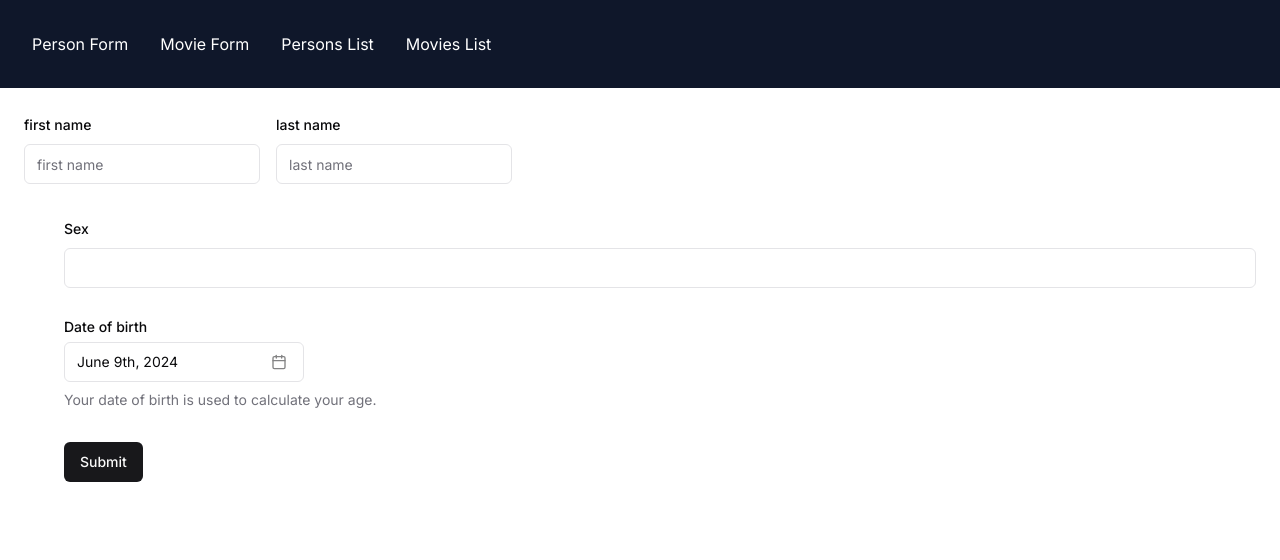
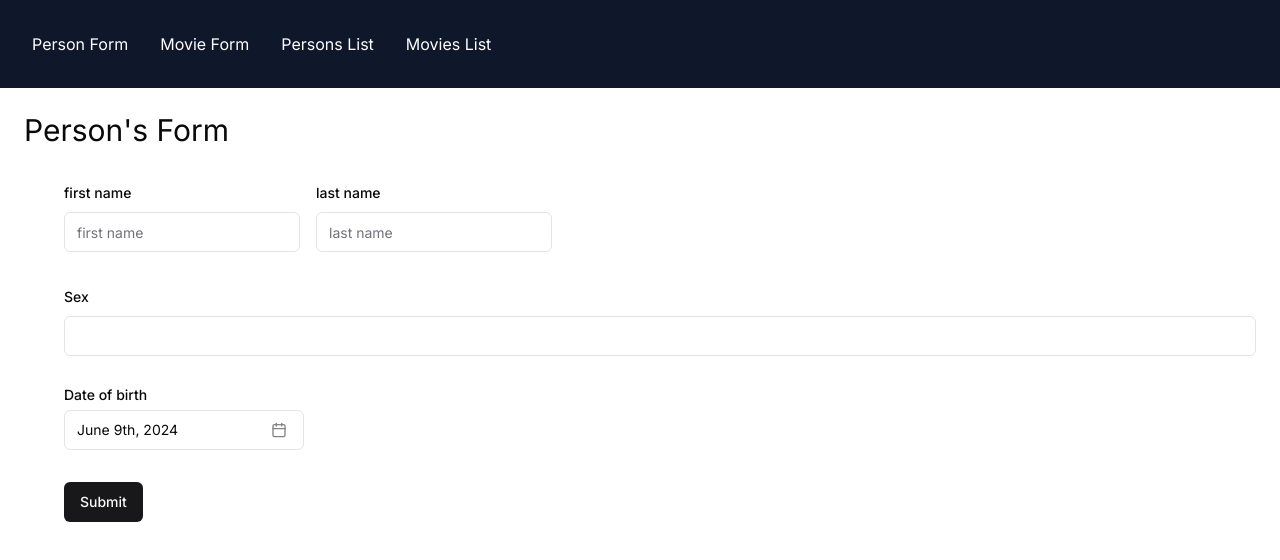
Before and after one commit to Molina-Q/next-ts-ghibli, a Next.js app: page /persons in a window 1280 px wide. Shown: the top 560 px of the page. Built offline with nearby package versions, Linux system fonts and the light colour scheme.

Commit message:
refactor: Added css to titles and minor changes

```diff
--- a/app/movies/list/page.tsx
+++ b/app/movies/list/page.tsx
@@ -3,13 +3,13 @@ import { db } from '@/lib/db';
 import { PrismaClient } from '@prisma/client';
 import React from 'react'
 
-const ListPersons = async () => {
+const ListMovies = async () => {
 
   const movies = await db.movie.findMany();
 
   return (
     <div>
-      <h1 className='text-3xl mx-auto'>List of Movies</h1>
+      <h1 className='text-3xl'>List of Movies</h1>
 
       <div className='flex flex-wrap gap-4 p-12'>
         {movies.map((movie) => (
@@ -44,4 +44,4 @@ const ListPersons = async () => {
   )
 }
 
-export default ListPersons;
+export default ListMovies;
--- a/app/movies/page.tsx
+++ b/app/movies/page.tsx
@@ -96,6 +96,8 @@ export default function Movie() {
   return (
     <Form {...form} >
       <form onSubmit={form.handleSubmit(onSubmit)} className="space-y-8 space-x-10">
+
+        <h1 className='text-3xl'>Movie's Form</h1>
 
         <FormField
           control={form.control}
--- a/app/persons/list/page.tsx
+++ b/app/persons/list/page.tsx
@@ -22,7 +22,6 @@ const ListPersons = async () => {
       <h1 className='text-3xl mx-auto'>List of Persons</h1>
 
       <div className='grid grid-cols-6 gap-4 p-12'>
-
 
         {persons.map((person) => (
           <Card key={person.id} className='shadow-md hover:-translate-y-2 hover:shadow-xl transition-all'>
--- a/app/persons/page.tsx
+++ b/app/persons/page.tsx
@@ -36,7 +36,7 @@ const formSchema = z.object({
     birthdate: z.date(),
 })
 
-export default function MovieForm() {
+export default function PersoForm() {
     const router = useRouter();
 
 
@@ -70,6 +70,8 @@ export default function MovieForm() {
     return (
         <Form {...form} >
             <form onSubmit={form.handleSubmit(onSubmit)} className="space-y-8 space-x-10">
+
+                <h1 className='text-3xl'>Person's Form</h1>
 
                 <div className="flex gap-4 ">
                     <FormField
@@ -152,9 +154,6 @@ export default function MovieForm() {
                                     />
                                 </PopoverContent>
                             </Popover>
-                            <FormDescription>
-                                Your date of birth is used to calculate your age.
-                            </FormDescription>
                             <FormMessage />
                         </FormItem>
                     )}
```
